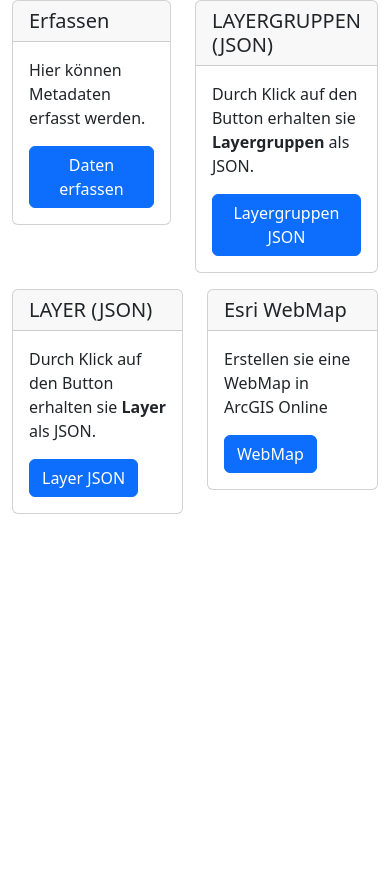
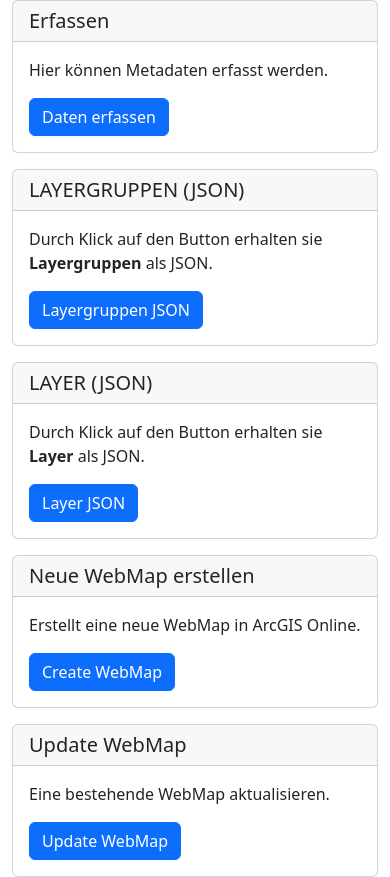
Before and after one commit to hkfrei/geo-metadata-engine, a Django app: page / in a window 390 px wide. Shown: the part 123-1000 px from the top of the page. Before the commit the page ends 637 px from the top, so only its background shows below. Run offline with Django 4.2, Linux system fonts and the light colour scheme.

Commit message:
feat: add an update webmap card and make the site more responsive in general.

```diff
--- a/editor/templates/editor/index.html
+++ b/editor/templates/editor/index.html
@@ -3,7 +3,7 @@
   <h1>BGI WIS-BE METADATEN EDITOR</h1>
 </header>
 <div class="row gy-3">
-  <div class="col">
+  <div class="col-md-6 col-lg-4">
     <div class="card">
       <h5 class="card-header">Erfassen</h5>
       <div class="card-body">
@@ -14,7 +14,7 @@
       </div>
     </div>
   </div>
-  <div class="col">
+  <div class="col-md-6 col-lg-4">
     <div class="card">
       <h5 class="card-header">LAYERGRUPPEN (JSON)</h5>
       <div class="card-body">
@@ -28,7 +28,7 @@
       </div>
     </div>
   </div>
-  <div class="col">
+  <div class="col-md-6 col-lg-4">
     <div class="col">
       <div class="card">
         <h5 class="card-header">LAYER (JSON)</h5>
@@ -45,13 +45,26 @@
     </div>
   </div>
   <div class="col">
+    <div class="col-md-6 col-lg-4">
+      <div class="card">
+        <h5 class="card-header">Neue WebMap erstellen</h5>
+        <div class="card-body">
+          <p class="card-text">Erstellt eine neue WebMap in ArcGIS Online.</p>
+          <a class="btn btn-primary" href="{% url 'editor:createwebmap' %}"
+            >Create WebMap</a
+          >
+        </div>
+      </div>
+    </div>
+  </div>
+  <div class="col-md-6 col-lg-4">
     <div class="col">
       <div class="card">
-        <h5 class="card-header">Esri WebMap</h5>
+        <h5 class="card-header">Update WebMap</h5>
         <div class="card-body">
-          <p class="card-text">Erstellen sie eine WebMap in ArcGIS Online</p>
-          <a class="btn btn-primary" href="{% url 'editor:createwebmap' %}"
-            >WebMap</a
+          <p class="card-text">Eine bestehende WebMap aktualisieren.</p>
+          <a class="btn btn-primary" href="{% url 'editor:editwebmap' %}"
+            >Update WebMap</a
           >
         </div>
       </div>
```
